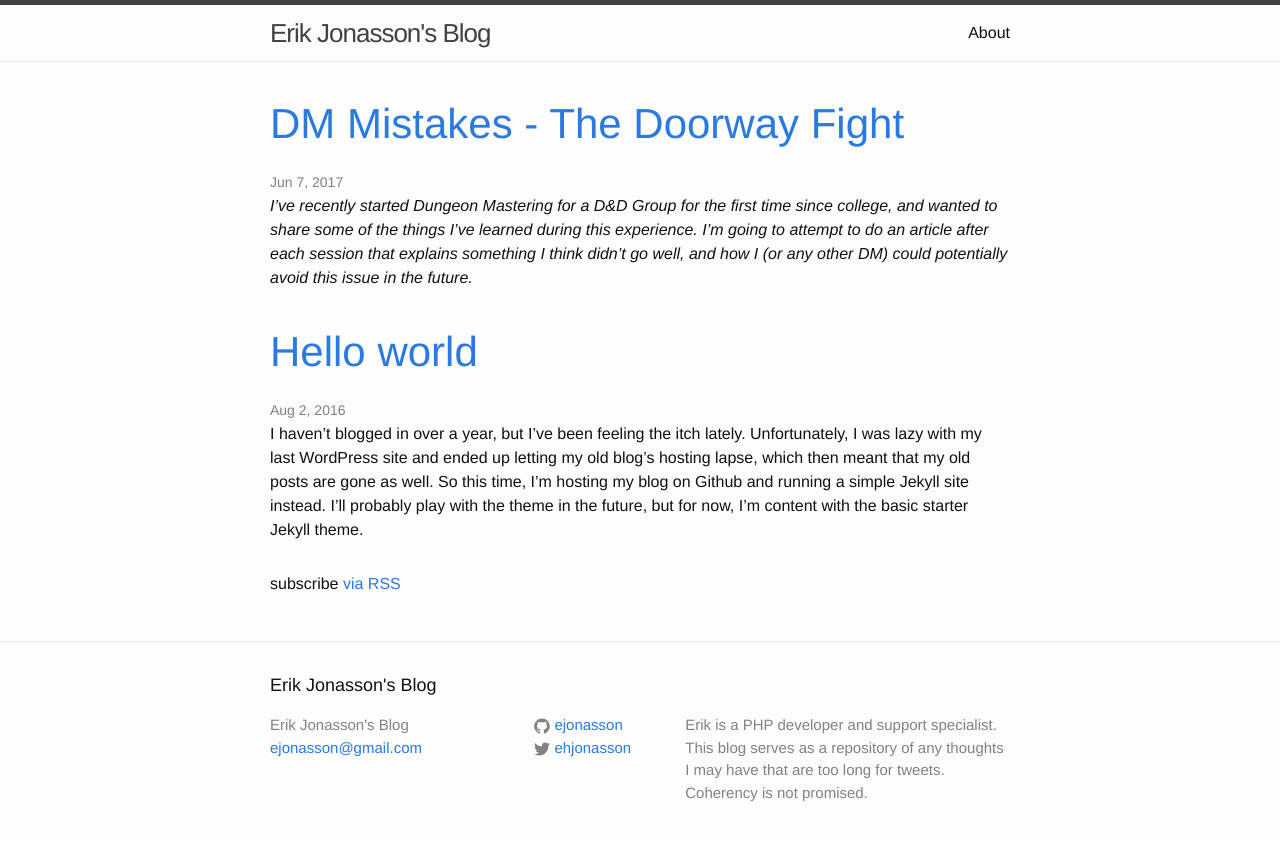
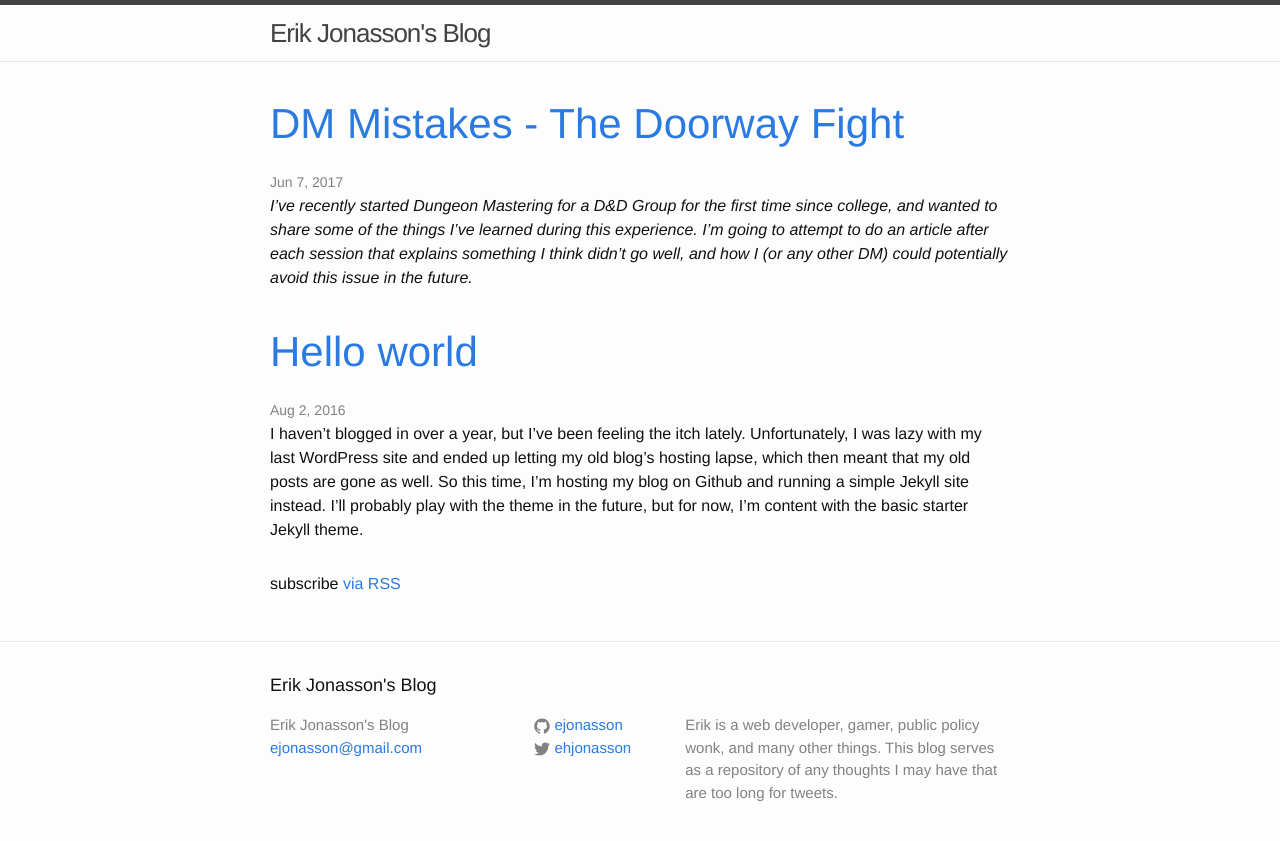
Before and after one commit to ejonasson/ejonasson.github.io, a Jekyll site: the page built from index.html, in a window 1280 px wide. Shown: the top 841 px of the page. Built offline with Jekyll 4.4.1, drawn with Linux system fonts in a browser that asks for light colours.

Commit message:
Remove About Page

```diff
--- a/_config.yml
+++ b/_config.yml
@@ -9,9 +9,8 @@
 title: Erik Jonasson's Blog
 email: ejonasson@gmail.com
 description: > # this means to ignore newlines until "baseurl:"
-  Erik is a PHP developer and support specialist.
+  Erik is a web developer, gamer, public policy wonk, and many other things.
   This blog serves as a repository of any thoughts I may have that are too long for tweets.
-  Coherency is not promised.
 baseurl: "" # the subpath of your site, e.g. /blog
 url: "http://erikjonasson.me" # the base hostname & protocol for your site
 twitter_username: ehjonasson
```
Also changed, not shown: about.md (deleted, +0 -9 lines).
